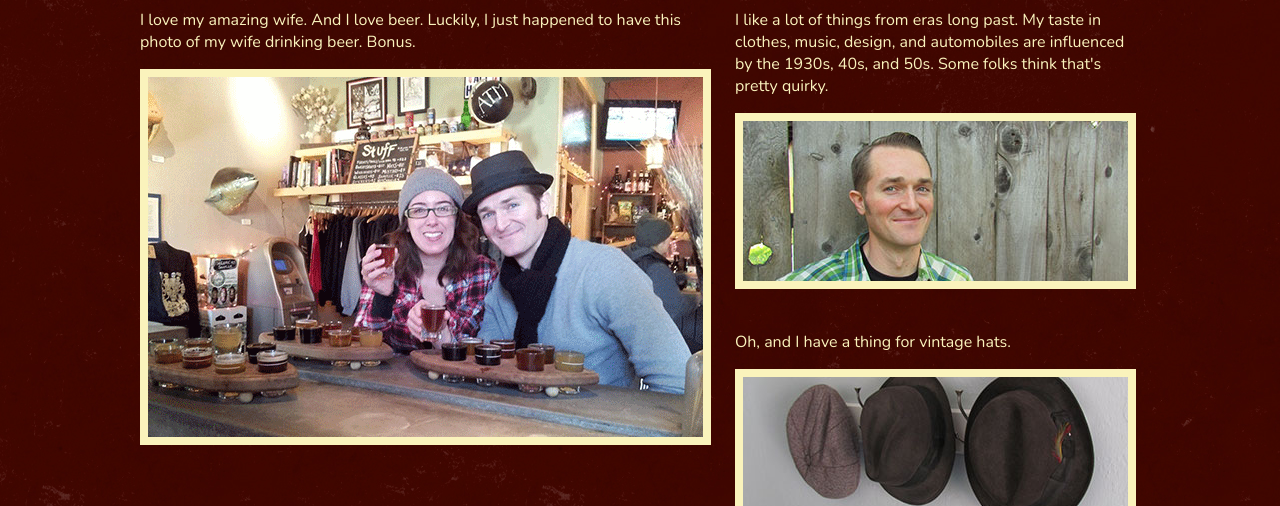
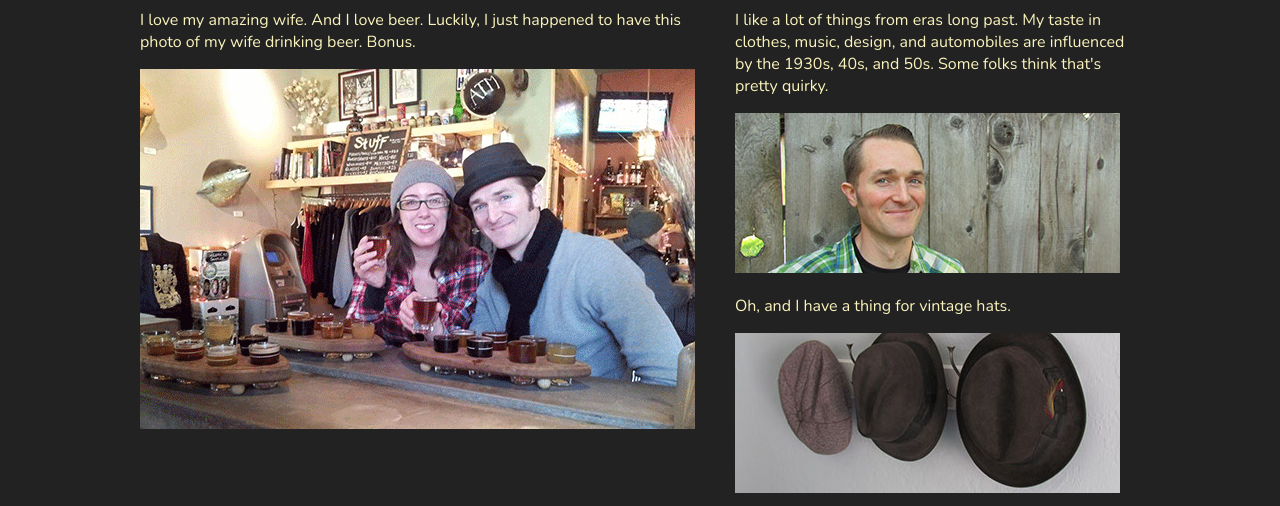
Before and after one commit to sdickey/dbc-personalize-website, a plain HTML site: page index.html in a window 1280 px wide. Shown: the part 576-1082 px from the top of the page. Drawn offline with nearby package versions, Linux system fonts and the light colour scheme.

Commit message:
change background color

```diff
--- a/css/styles.css
+++ b/css/styles.css
@@ -1,7 +1,8 @@
 body {
 	font-family: Nunito, sans-serif;
 	color: #faf3bc;
-	background: #420600 url('img/bg-texture.jpg') repeat;
+	background: #222222
+	/*url('img/bg-texture.jpg') repeat;*/
 }
 
 a {
@@ -52,12 +53,12 @@ ul.nav li a {
 	font-family: rosewood-std;
 }
 
-#new-cupcakes img {
+#quirks img {
 	border: 8px solid #faf3bc;
 	margin: 0 0 20px 0;
 }
 
-#featured-cupcake img {
+#love img {
 	border: 8px solid #faf3bc;
 }
 
```
Also changed, not shown: img/black_thread.png (added), img/meena_sean_brewery.jpg (deleted), img/sean_bust_sized.png (deleted), img/sean_full_sized.png (deleted), 3 other files.
